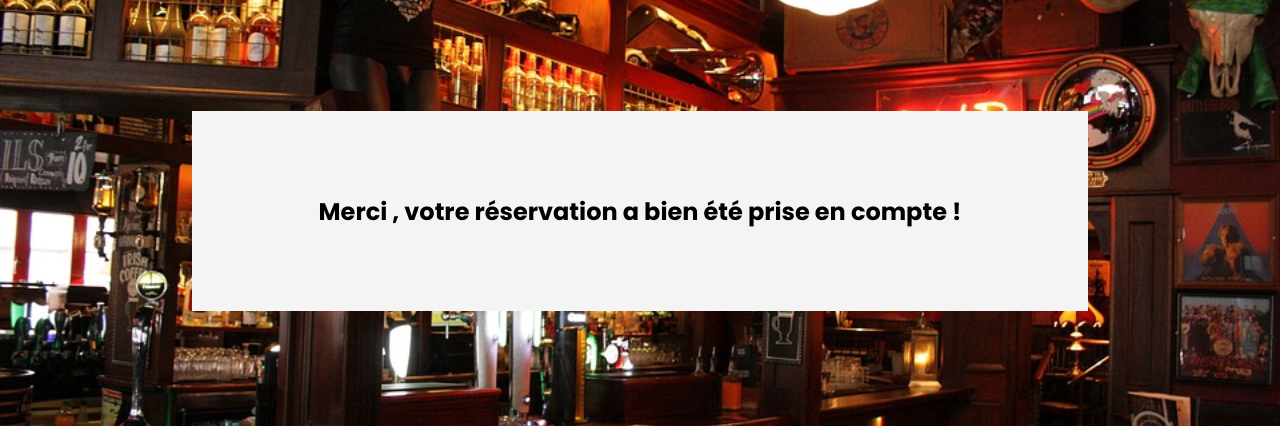
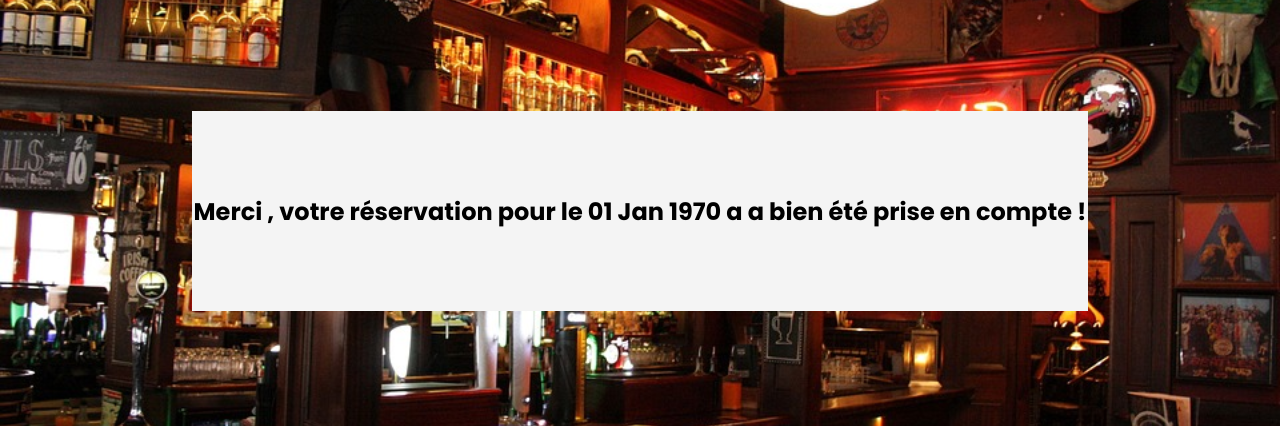
Before and after one commit to Bourricote/projet1_php, a PHP site: page /form.php in a window 1280 px wide. Shown: the part 189-615 px from the top of the page. Run offline with PHP 8.4, Linux system fonts and the light colour scheme; data that the repository does not hold is empty.

Commit message:
ajout date et heure form.php

```diff
--- a/form.php
+++ b/form.php
@@ -44,7 +44,7 @@
 
 
         <section id="php">
-            <h1 id="php_title"> <?php echo 'Merci ' . $_POST['first_name'] . ' ' . $_POST['name'] . ', votre réservation a bien été prise en compte !'; ?></h1>
+            <h1 id="php_title"> <?php echo 'Merci ' . $_POST['first_name'] . ' ' . $_POST['name'] . ', votre réservation pour le '. date("d M Y", strtotime($_POST['date'])) . ' a ' . $_POST['hour'] . ' a bien été prise en compte !'; ?></h1>
 
         </section>
 
```
